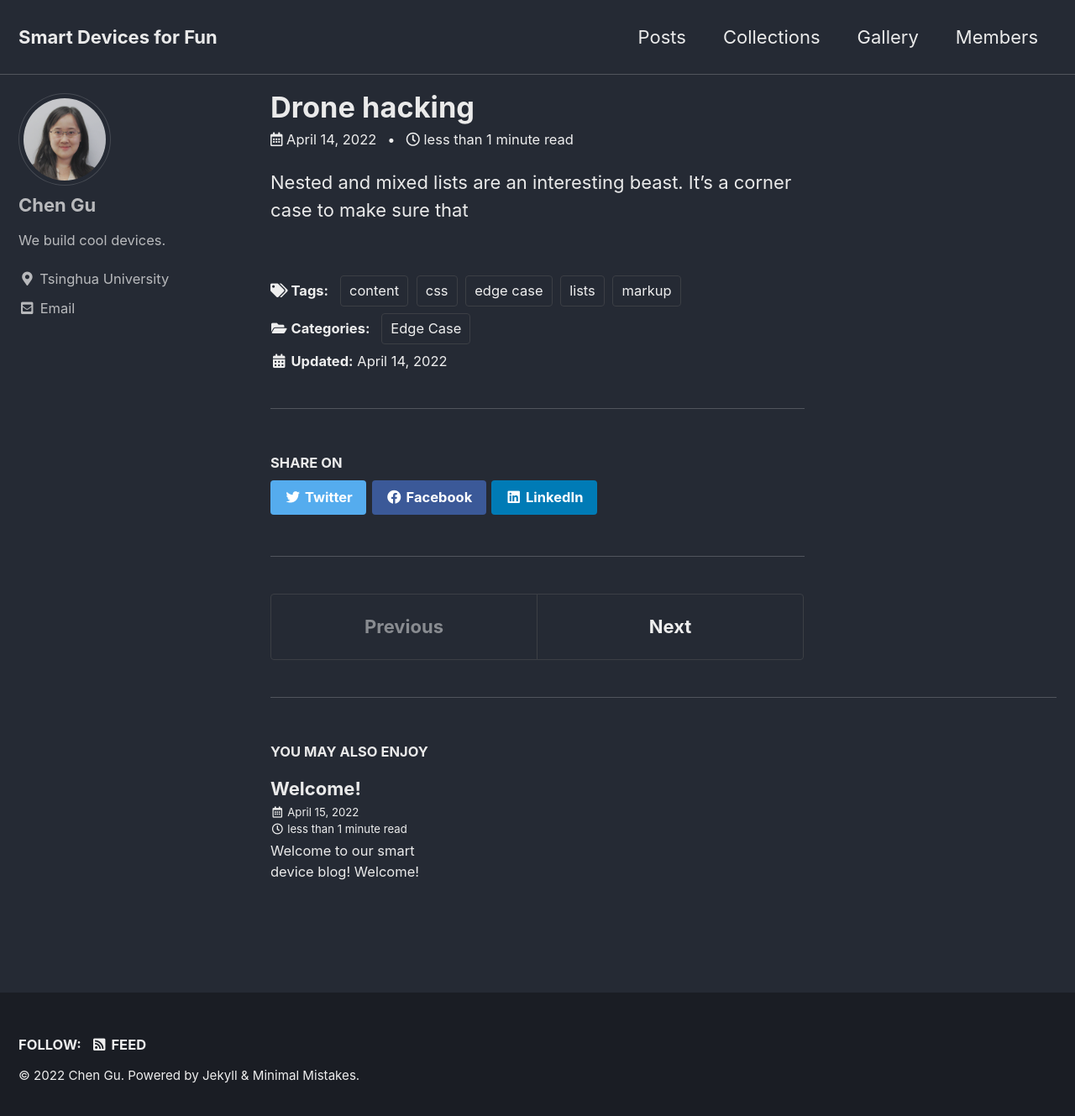
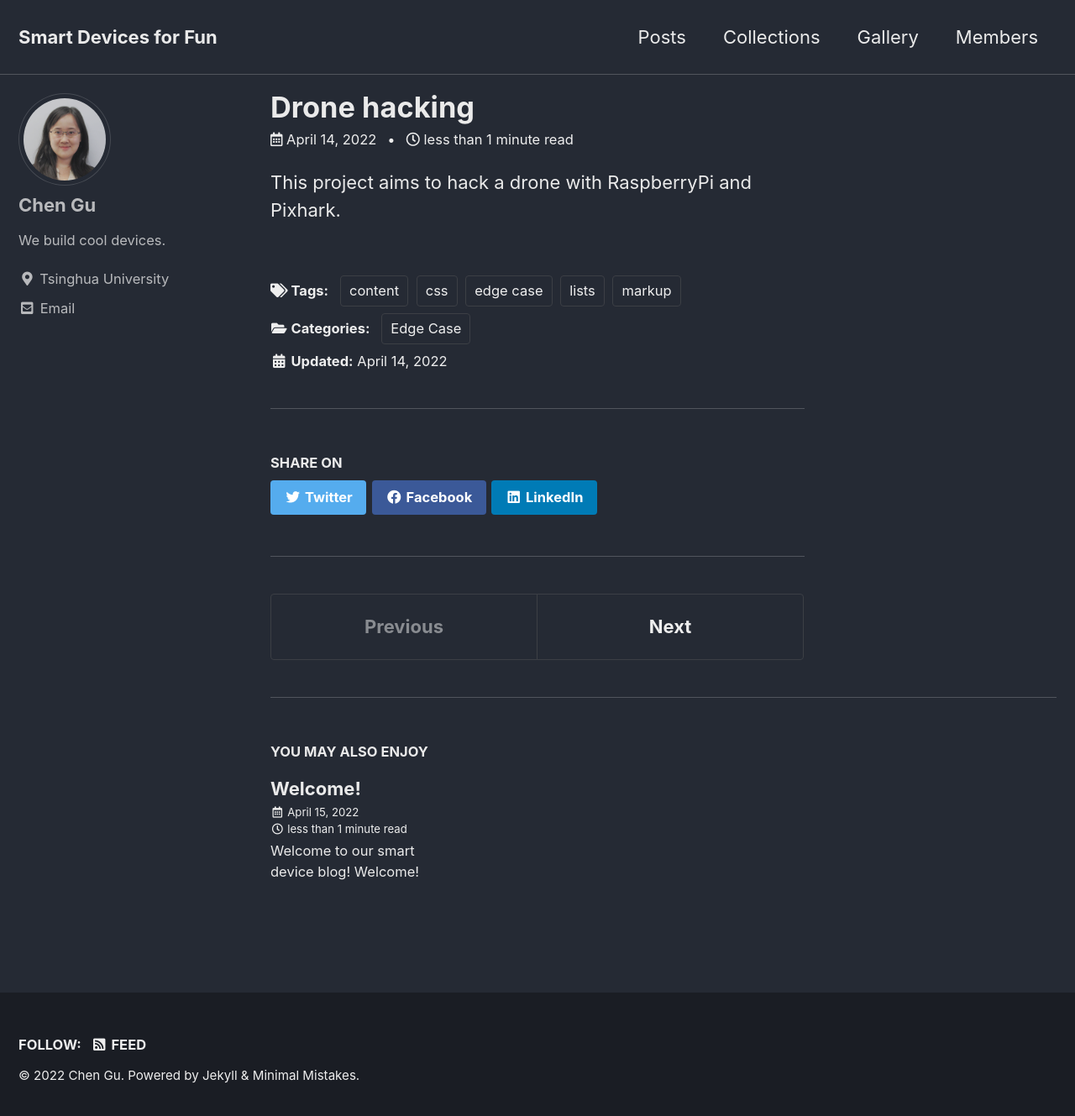
Before and after one commit to guchchcug/smart_device, a Jekyll site: the page built from _posts/2022-04-14-First-device-building-night.md, in a window 1280 px wide and 1337 px high. Shown: the top 1329 px of the window at 84% size. Built offline with Jekyll 4.4.1, drawn with Linux system fonts in a browser that asks for light colours; cached includes are drawn as plain includes.

Commit message:
Update 2022-04-14-First-device-building-night.md

```diff
--- a/_posts/2022-04-14-First-device-building-night.md
+++ b/_posts/2022-04-14-First-device-building-night.md
@@ -10,4 +10,4 @@ tags:
   - markup
 ---
 
-Nested and mixed lists are an interesting beast. It's a corner case to make sure that
+This project aims to hack a drone with RaspberryPi and Pixhark.
```
